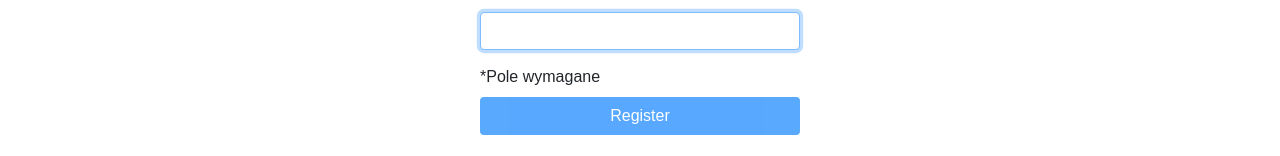
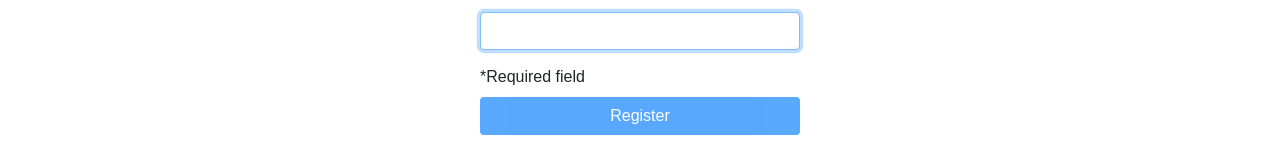
Before and after one commit to Tweezt/PublicationViewerNew, a React (Create React App) app: page /register in a window 1280 px wide. Shown: the part 514-670 px from the top of the page. Built offline with nearby package versions, Linux system fonts and the light colour scheme.

Commit message:
Add info about required fields

```diff
--- a/src/components/pages/Register.js
+++ b/src/components/pages/Register.js
@@ -132,7 +132,7 @@ export default function Register(props) {
             onChange={e => setLastName(e.target.value)}
           />
         </FormGroup>
-        <FormLabel>*Pole wymagane</FormLabel>
+        <FormLabel>*Required field</FormLabel>
         <Button block bssize="large" disabled={!validateForm()} type="submit">
           Register
         </Button>
```
